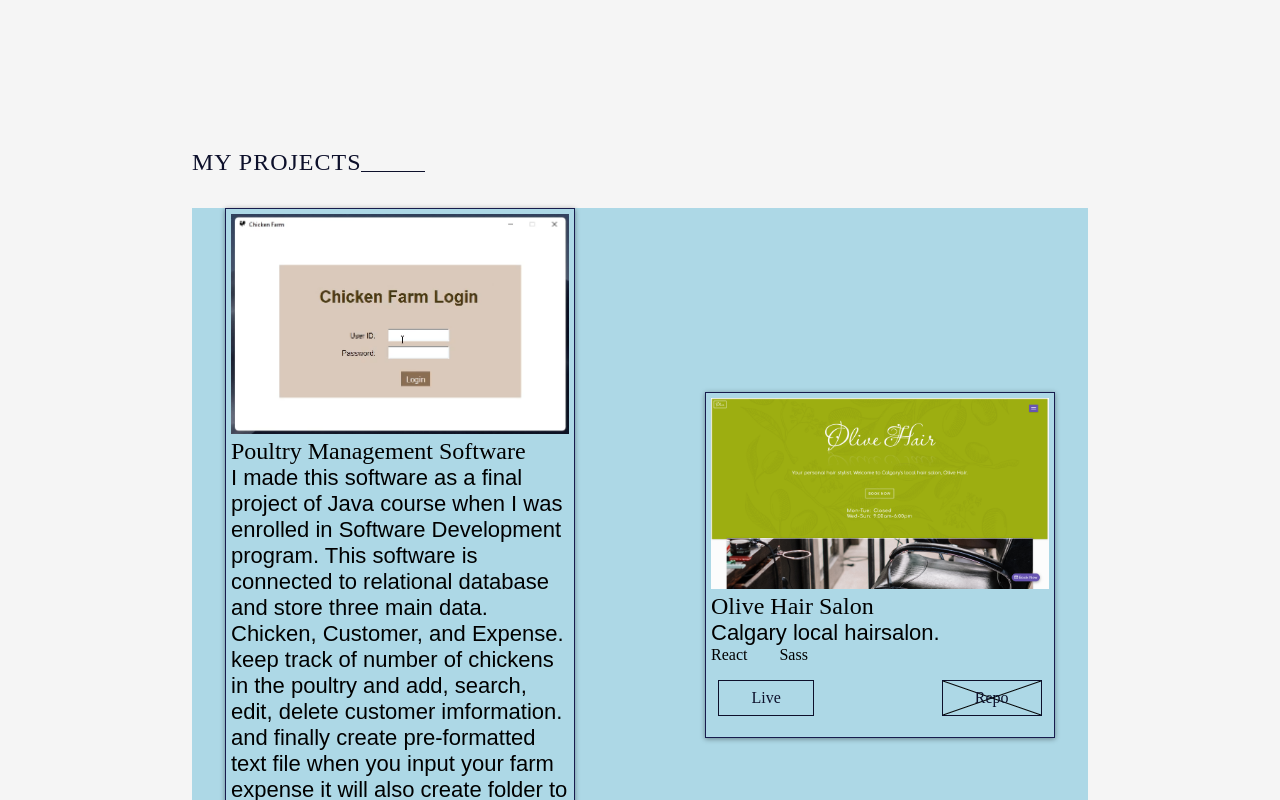
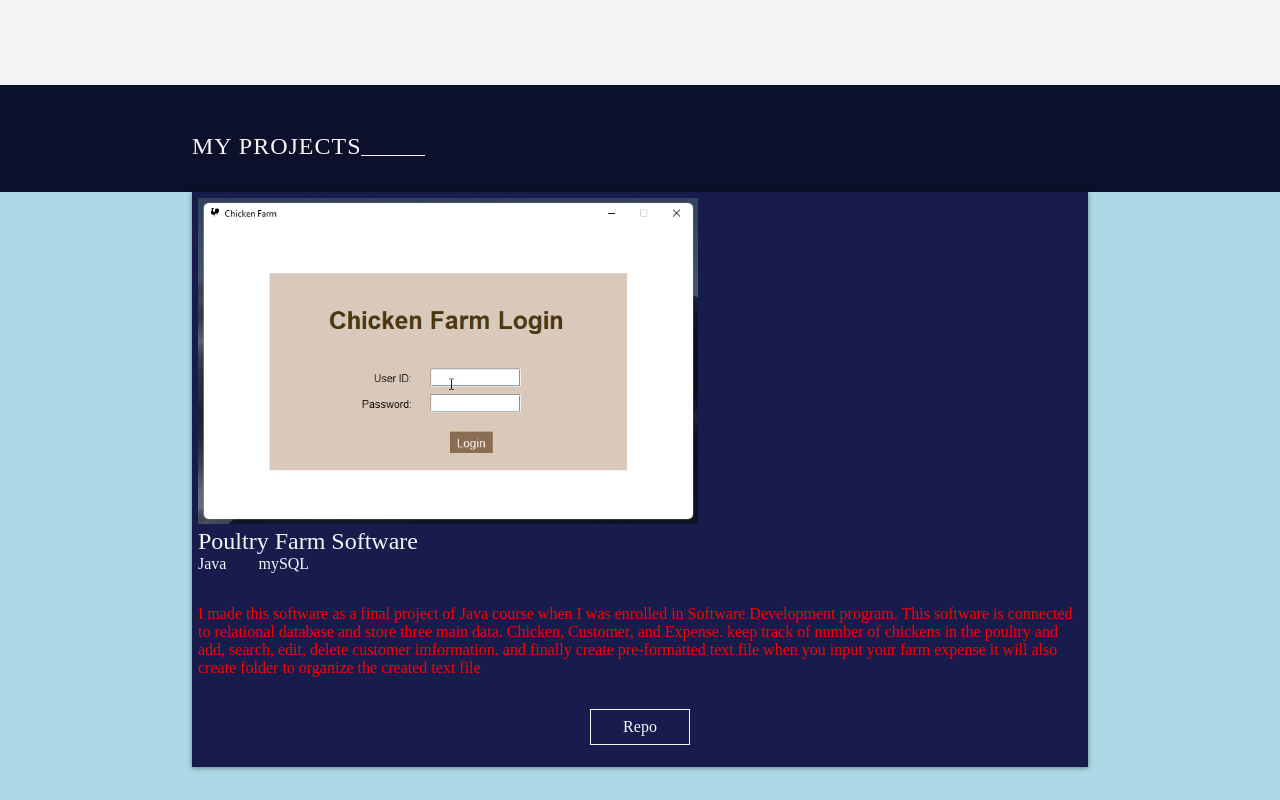
Before and after one commit to moohka/my-portfolio-3.0, a React (Create React App) app: page / in a window 1280 px wide. Shown: the part 680-1480 px from the top of the page. Built offline with nearby package versions, Linux system fonts and the light colour scheme; a web font is replaced by a local one.

Commit message:
sub-page background-color added

```diff
--- a/src/components/subs/Projects.jsx
+++ b/src/components/subs/Projects.jsx
@@ -6,7 +6,7 @@ const ProjectContainer = () => {
     {
       id: 1,
       img: SCREENSHOTS.POULTRY_FARM_SOFTWARE,
-      title: "Poultry Management Software",
+      title: "Poultry Farm Software",
       detail:
         "I made this software as a final project of Java course when I was enrolled in Software Development program. This software is connected to relational database and store three main data. Chicken, Customer, and Expense. keep track of number of chickens in the poultry and add, search, edit, delete customer imformation. and finally create pre-formatted text file when you input your farm expense it will also create folder to organize the created text file ",
       builtWiths: ["Java", "mySQL"],
--- a/src/components/subs/cards/ProjectCard.jsx
+++ b/src/components/subs/cards/ProjectCard.jsx
@@ -11,9 +11,9 @@ const ProjectCard = (props) => {
         alt={`screenshot of ${title}`}
       ></img>
 
-      <div className="project-detail">
+      <div className="project-description">
         <h2 className="project-h">{title}</h2>
-        <p className="project-p">{detail}</p>
+
         <div className="project-with">
           {builtWiths.map((element) => (
             <span className="built-with-item" key={element}>
@@ -21,38 +21,32 @@ const ProjectCard = (props) => {
             </span>
           ))}
         </div>
-      </div>
+
+        <p className="project-details">{detail}</p>
 
         <div className="project-view">
           {live ? (
             <a
-            className="project-view-item"
+              className="project-view-button"
               href={live}
               target="_blank"
               rel="noreferrer"
             >
               Live
             </a>
-        ) : (
-          <p className="project-view-item" id="disabled">
-            Live
-          </p>
-        )}
+          ) : null}
 
           {repo ? (
             <a
-            className="project-view-item"
+              className="project-view-button"
               href={repo}
               target="_blank"
               rel="noreferrer"
             >
               Repo
             </a>
-        ) : (
-          <p className="project-view-item" id="disabled">
-            Repo
-          </p>
-        )}
+          ) : null}
+        </div>
       </div>
     </div>
   );
--- a/src/styles/scss/mains/_About.scss
+++ b/src/styles/scss/mains/_About.scss
@@ -1,10 +1,10 @@
 @use "../abstracts" as *;
 
 #about {
-  @include main-page-margin-bottom;
+  @include element-margin-bottom;
 
   & .about-me {
-    @include sub-page-margin-bottom;
+    @include element-margin-bottom;
 
     & .about-me-h {
       @include main-title;
--- a/src/styles/scss/mains/_Contact.scss
+++ b/src/styles/scss/mains/_Contact.scss
@@ -1,7 +1,7 @@
 @use "../abstracts" as *;
 
 #contact {
-  @include sub-page-margin-bottom;
+  @include element-margin-bottom;
   margin-top: 5vh;
 
   & .contact-h {
--- a/src/styles/scss/mains/_Home.scss
+++ b/src/styles/scss/mains/_Home.scss
@@ -1,13 +1,13 @@
 @use "../abstracts" as *;
 
 #home {
-  @include main-page-margin-bottom;
+  @include element-margin-bottom;
   margin-top: 22vh;
 
   & .home-text-container {
     margin: auto;
     text-align: center;
-    @include sub-page-margin-bottom;
+    @include element-margin-bottom;
 
     /*texts*/
     & .home-title {
--- a/src/styles/scss/subs/_Projects.scss
+++ b/src/styles/scss/subs/_Projects.scss
@@ -1,20 +1,15 @@
 @use "../abstracts" as *;
 
 .projects {
+  @include sub-page-padding;
+
   & .project-sub-title {
     @include sub-title(left);
   }
 
   & .project-container {
-    display: flex;
-    flex-flow: wrap;
-    gap: 5vw;
-    width: 70vw;
+    gap: 10vh 0;
     margin: auto;
     background-color: lightblue;
-
-    @include tablet {
-      width: 90vw;
-    }
   }
 }
--- a/src/styles/scss/subs/_Values.scss
+++ b/src/styles/scss/subs/_Values.scss
@@ -1,7 +1,7 @@
 @use "../abstracts" as *;
 
 .values {
-  @include sub-page-margin-bottom;
+  @include element-margin-bottom;
 
   & .value-box {
     position: relative;
--- a/src/styles/scss/subs/cards/_ProjectCard.scss
+++ b/src/styles/scss/subs/cards/_ProjectCard.scss
@@ -1,28 +1,28 @@
 @use "../../abstracts" as *;
 
 .project-card {
-  position: relative;
   border: 1px solid $color-blue;
+  padding: 5px;
+  margin: auto;
   background-position: center;
   background-size: cover;
   background-position: center;
-  overflow: hidden;
+  color: $color-white;
   box-shadow: rgba(0, 0, 0, 0.4) 0px 1px 5px;
-  padding: 5px;
-  width: 350px;
-  margin: auto;
+  @include width;
+  margin-bottom: 10vh;
 
-  @include tablet {
-    width: 90vw;
-  }
+  //dev
+  background-color: $color-blue;
 
+  //left-div
   & .project-thumbnail {
-    width: 100%;
+    width: 500px;
     height: auto;
   }
 
-  & .project-detail {
-    width: 100%;
+  //right-div
+  & .project-description {
     transition: all 0.5s ease 2s;
     overflow: hidden;
 
@@ -45,40 +45,30 @@
         margin-right: 2rem;
       }
     }
+
+    & .project-details {
+      color: red;
+      margin: 2rem 0;
+    }
   }
 
+  //view buttons: Live, Repo
   & .project-view {
     display: flex;
     justify-content: center;
     gap: 10vw;
     margin: 1rem 0;
 
-    & .project-view-item {
-      border: 1px solid $color-black;
+    & .project-view-button {
+      border: 1px solid $color-white;
+      color: $color-white;
       padding: 0.5rem 2rem;
       text-decoration: none;
-      color: $color-black;
       cursor: pointer;
 
-      &#disabled {
-        position: relative;
-        cursor: default;
-        background: linear-gradient(
-            to top left,
-            rgba(0, 0, 0, 0) 0%,
-            rgba(0, 0, 0, 0) calc(50% - 1px),
-            rgba(0, 0, 0, 1) 50%,
-            rgba(0, 0, 0, 0) calc(50% + 1px),
-            rgba(0, 0, 0, 0) 100%
-          ),
-          linear-gradient(
-            to top right,
-            rgba(0, 0, 0, 0) 0%,
-            rgba(0, 0, 0, 0) calc(50% - 1px),
-            rgba(0, 0, 0, 1) 50%,
-            rgba(0, 0, 0, 0) calc(50% + 1px),
-            rgba(0, 0, 0, 0) 100%
-          );
+      &:hover {
+        background-color: $color-white;
+        color: $color-black;
       }
     }
   }
--- a/src/styles/scss/subs/cards/_SkillCard.scss
+++ b/src/styles/scss/subs/cards/_SkillCard.scss
@@ -4,7 +4,7 @@
   display: flex;
   flex-direction: column;
   align-items: center;
-  color: $color-black;
+  color: $color-white;
 
   & svg {
     width: 3rem;
--- a/src/styles/style.css
+++ b/src/styles/style.css
@@ -1,7 +1,7 @@
 @import url("https://fonts.googleapis.com/css2?family=EB+Garamond&family=Poppins&family=Unna&display=swap");
 /*responsive*/
 /*title*/
-/*gap*/
+/*pages*/
 /*width*/
 * {
   margin: 0;
@@ -123,24 +123,23 @@ footer .footer-div#second-div .footer-copyright {
 }
 
 #home {
-  margin: auto;
-  margin-bottom: 50vh;
+  margin-bottom: 22vh;
   margin-top: 22vh;
 }
-@media only screen and (max-width: 1024px) {
+@media only screen and (max-width: 640px) {
   #home {
-    margin-bottom: 35vh;
+    margin-bottom: 12vh;
   }
 }
 #home .home-text-container {
   margin: auto;
   text-align: center;
-  margin-bottom: 30vh;
+  margin-bottom: 22vh;
   /*texts*/
 }
 @media only screen and (max-width: 640px) {
   #home .home-text-container {
-    margin-bottom: 20vh;
+    margin-bottom: 12vh;
   }
 }
 #home .home-text-container .home-title {
@@ -235,20 +234,19 @@ footer .footer-div#second-div .footer-copyright {
 }
 
 #about {
-  margin: auto;
-  margin-bottom: 50vh;
+  margin-bottom: 22vh;
 }
-@media only screen and (max-width: 1024px) {
+@media only screen and (max-width: 640px) {
   #about {
-    margin-bottom: 35vh;
+    margin-bottom: 12vh;
   }
 }
 #about .about-me {
-  margin-bottom: 30vh;
+  margin-bottom: 22vh;
 }
 @media only screen and (max-width: 640px) {
   #about .about-me {
-    margin-bottom: 20vh;
+    margin-bottom: 12vh;
   }
 }
 #about .about-me .about-me-h {
@@ -273,12 +271,12 @@ footer .footer-div#second-div .footer-copyright {
 }
 
 #contact {
-  margin-bottom: 30vh;
+  margin-bottom: 22vh;
   margin-top: 5vh;
 }
 @media only screen and (max-width: 640px) {
   #contact {
-    margin-bottom: 20vh;
+    margin-bottom: 12vh;
   }
 }
 #contact .contact-h {
@@ -526,6 +524,12 @@ nav.navdown {
   color: white;
 }
 
+.projects {
+  background-color: #0d102b;
+  color: whitesmoke;
+  padding-top: 3rem;
+  padding-bottom: 15vh;
+}
 .projects .project-sub-title {
   position: relative;
   display: inline-block;
@@ -534,7 +538,7 @@ nav.navdown {
   font-weight: 100;
   text-transform: uppercase;
   letter-spacing: 1px;
-  color: #0d102b;
+  color: whitesmoke;
   margin-bottom: 2rem;
   margin-left: 15vw;
 }
@@ -543,7 +547,7 @@ nav.navdown {
   position: absolute;
   width: 4rem;
   height: 0.9em;
-  border-bottom: 1px solid #0d102b;
+  border-bottom: 1px solid whitesmoke;
 }
 .projects .project-sub-title::before {
   right: -4rem;
@@ -554,30 +558,24 @@ nav.navdown {
   }
 }
 .projects .project-container {
-  display: flex;
-  flex-flow: wrap;
-  gap: 5vw;
-  width: 70vw;
+  gap: 10vh 0;
   margin: auto;
   background-color: lightblue;
 }
-@media only screen and (max-width: 1024px) {
-  .projects .project-container {
-    width: 90vw;
-  }
-}
 
 .project-card {
-  position: relative;
   border: 1px solid #171c4d;
+  padding: 5px;
+  margin: auto;
   background-position: center;
   background-size: cover;
   background-position: center;
-  overflow: hidden;
+  color: whitesmoke;
   box-shadow: rgba(0, 0, 0, 0.4) 0px 1px 5px;
-  padding: 5px;
-  width: 350px;
+  width: 70vw;
   margin: auto;
+  margin-bottom: 10vh;
+  background-color: #171c4d;
 }
 @media only screen and (max-width: 1024px) {
   .project-card {
@@ -585,27 +583,30 @@ nav.navdown {
   }
 }
 .project-card .project-thumbnail {
-  width: 100%;
+  width: 500px;
   height: auto;
 }
-.project-card .project-detail {
-  width: 100%;
+.project-card .project-description {
   transition: all 0.5s ease 2s;
   overflow: hidden;
 }
-.project-card .project-detail.hovered {
+.project-card .project-description.hovered {
   visibility: visible;
   opacity: 1;
 }
-.project-card .project-detail .project-h {
+.project-card .project-description .project-h {
   font-weight: 100;
 }
-.project-card .project-detail .project-p {
+.project-card .project-description .project-p {
   font-family: sans-serif;
   font-size: calc(18px + 0.5vmin);
 }
-.project-card .project-detail .project-with .built-with-item {
+.project-card .project-description .project-with .built-with-item {
   margin-right: 2rem;
+}
+.project-card .project-description .project-details {
+  color: red;
+  margin: 2rem 0;
 }
 .project-card .project-view {
   display: flex;
@@ -613,21 +614,24 @@ nav.navdown {
   gap: 10vw;
   margin: 1rem 0;
 }
-.project-card .project-view .project-view-item {
-  border: 1px solid #0d102b;
+.project-card .project-view .project-view-button {
+  border: 1px solid whitesmoke;
+  color: whitesmoke;
   padding: 0.5rem 2rem;
   text-decoration: none;
-  color: #0d102b;
   cursor: pointer;
 }
-.project-card .project-view .project-view-item#disabled {
-  position: relative;
-  cursor: default;
-  background: linear-gradient(to top left, rgba(0, 0, 0, 0) 0%, rgba(0, 0, 0, 0) calc(50% - 1px), rgb(0, 0, 0) 50%, rgba(0, 0, 0, 0) calc(50% + 1px), rgba(0, 0, 0, 0) 100%), linear-gradient(to top right, rgba(0, 0, 0, 0) 0%, rgba(0, 0, 0, 0) calc(50% - 1px), rgb(0, 0, 0) 50%, rgba(0, 0, 0, 0) calc(50% + 1px), rgba(0, 0, 0, 0) 100%);
+.project-card .project-view .project-view-button:hover {
+  background-color: whitesmoke;
+  color: #0d102b;
 }
 
 #skills {
   text-align: right;
+  background-color: #0d102b;
+  color: whitesmoke;
+  padding-top: 3rem;
+  padding-bottom: 15vh;
 }
 #skills .skill-title {
   position: relative;
@@ -637,7 +641,7 @@ nav.navdown {
   font-weight: 100;
   text-transform: uppercase;
   letter-spacing: 1px;
-  color: #0d102b;
+  color: whitesmoke;
   margin-bottom: 2rem;
   margin-right: 15vw;
 }
@@ -646,7 +650,7 @@ nav.navdown {
   position: absolute;
   width: 4rem;
   height: 0.9em;
-  border-bottom: 1px solid #0d102b;
+  border-bottom: 1px solid whitesmoke;
 }
 #skills .skill-title::before {
   left: -4rem;
@@ -657,13 +661,14 @@ nav.navdown {
   }
 }
 #skills .skill-list {
-  width: 75vw;
+  color: whitesmoke;
   margin: auto;
   list-style: none;
   display: grid;
   grid-template-columns: repeat(auto-fit, minmax(100px, 10vw));
   justify-content: space-evenly;
   gap: 3rem 1rem;
+  width: 75vw;
 }
 @media only screen and (max-width: 1024px) {
   #skills .skill-list {
@@ -675,7 +680,7 @@ nav.navdown {
   display: flex;
   flex-direction: column;
   align-items: center;
-  color: #0d102b;
+  color: whitesmoke;
 }
 .skill-card svg {
   width: 3rem;
```
Also changed, not shown: src/styles/scss/abstracts/_mixins.scss (+13 -14 lines), src/styles/scss/subs/_Skills.scss (+7 -6 lines), src/assets/visuals/logos/GitHub.svg, 1 other file (tests, documents, lock files or other folders). Lines whose indentation alone changed are shown as unchanged.
